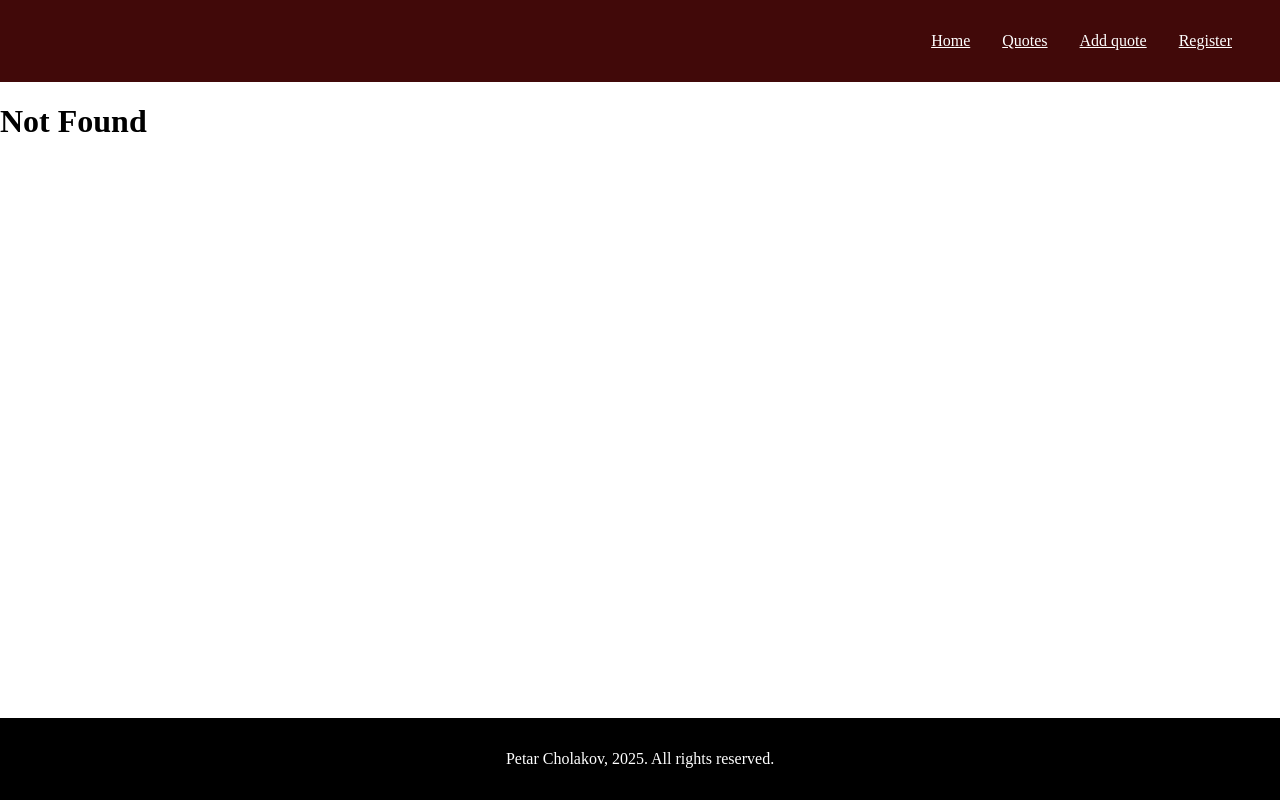
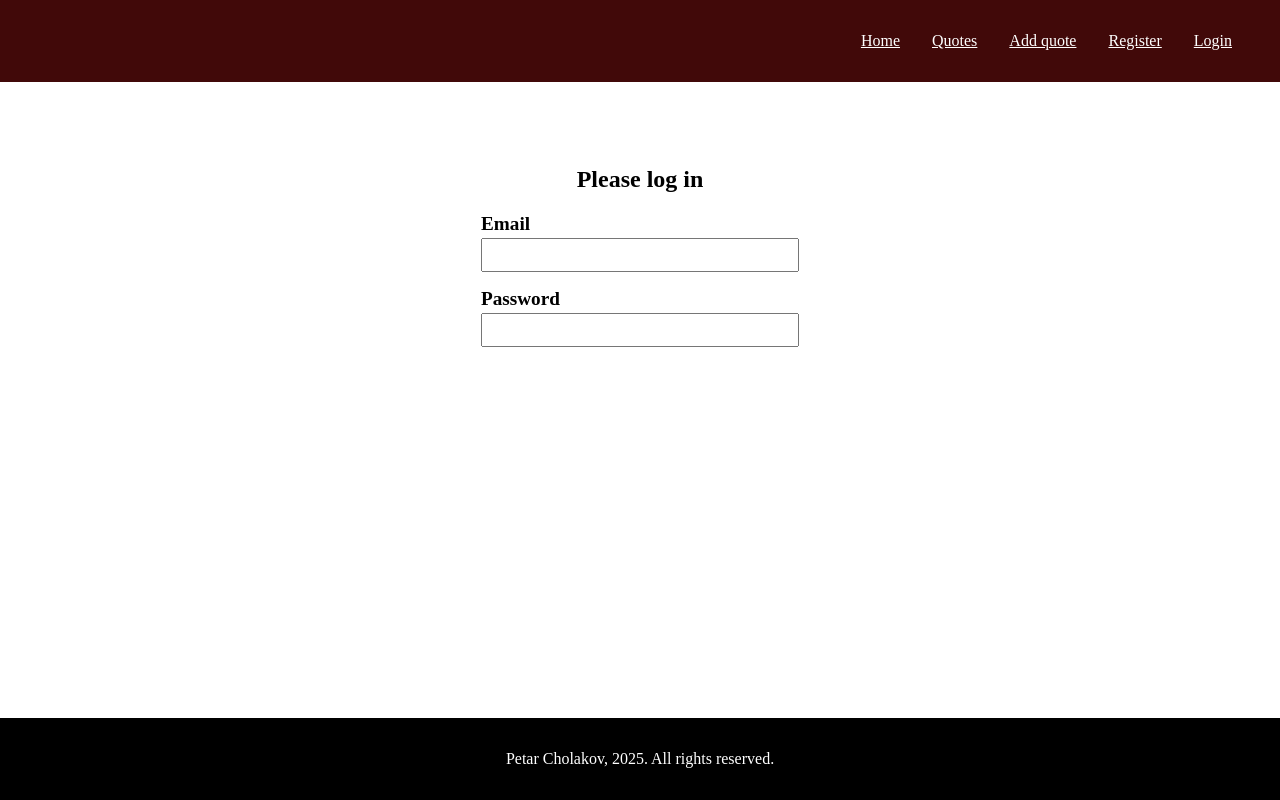
Before and after one commit to fanerotim/Quotes, a React (Vite) app in the folder client/vite-project/: page /users/login in a window 1280 px wide. Before the commit this address had no page. Built offline with nearby package versions, Linux system fonts and the light colour scheme.

Commit message:
set up a login page and add a route for it

```diff
--- a/client/vite-project/src/App.jsx
+++ b/client/vite-project/src/App.jsx
@@ -9,6 +9,7 @@ import Navigation from './components/navigation/Navigation';
 import Footer from './components/footer/Footer';
 import Register from './components/register/Register';
 import NotFound from './components/not-found/NotFound';
+import Login from './components/login/Login';
 
 function App() {
 
@@ -21,7 +22,8 @@ function App() {
         <Route path='/quotes/:quoteId' element={<QuoteDetails />}></Route>
         <Route path='/quotes/add-quote' element={<AddQuote />}></Route>
         <Route path='/quotes/edit-quote/:quoteId' element={<EditQuote />}></Route>
-        <Route path='users/register' element={<Register />}>Register</Route>
+        <Route path='/users/register' element={<Register />}>Register</Route>
+        <Route path='/users/login' element={<Login/>}></Route>
         <Route path='*' element={<NotFound/>}></Route>
       </Routes>
       <Footer />
--- /dev/null
+++ b/client/vite-project/src/components/login/Login.jsx
@@ -0,0 +1,22 @@
+import './Login.scss'
+
+const Login = () => {
+    return (
+        <section>
+            <h1>Please log in</h1>
+            <form>
+                <div>
+                    <label>Email</label>
+                    <input type="text" />
+                </div>
+
+                <div>
+                    <label>Password</label>
+                    <input type="password" />
+                </div>
+            </form>
+        </section>
+    )
+}
+
+export default Login;
--- /dev/null
+++ b/client/vite-project/src/components/login/Login.scss
@@ -0,0 +1,4 @@
+section {
+    text-align: center;
+    margin-top: 4rem;
+}
--- a/client/vite-project/src/components/navigation/Navigation.jsx
+++ b/client/vite-project/src/components/navigation/Navigation.jsx
@@ -8,6 +8,7 @@ const Navigation = () => {
             <Link to='/quotes'>Quotes</Link>
             <Link to='/quotes/add-quote'>Add quote</Link>
             <Link to='/users/register'>Register</Link>
+            <Link to='/users/login'>Login</Link>
         </nav>
     )
 }
```
